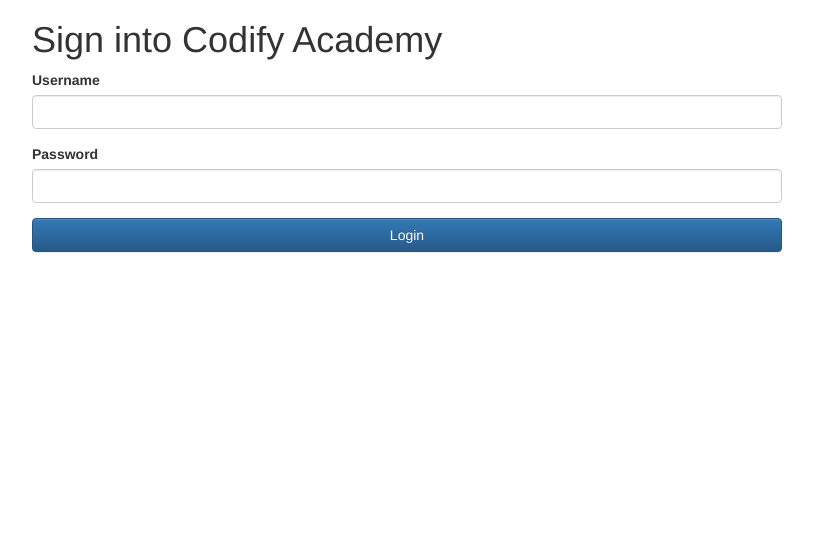
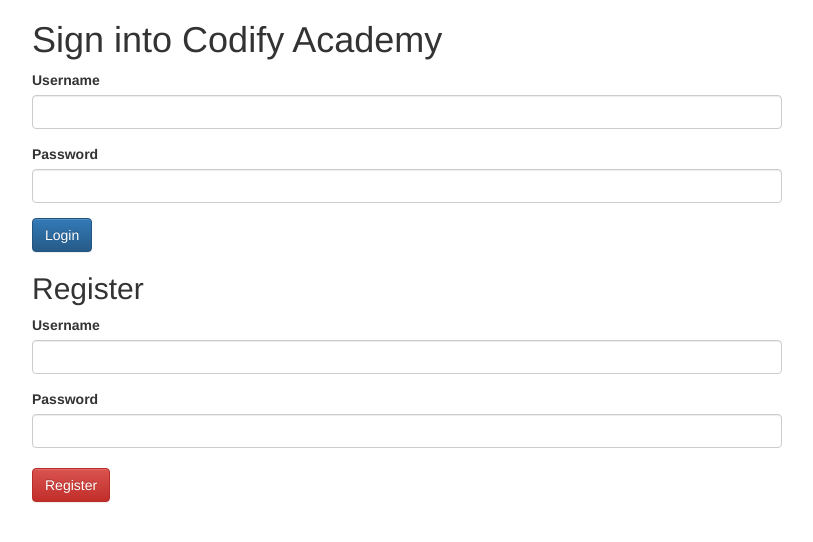
Before and after one commit to Rabinowitzmarc/login, a plain HTML site: page index.html in a window 1280 px wide. Shown: the whole page, without its empty margins (233-1046 px from the left). Drawn offline with nearby package versions, Linux system fonts and the light colour scheme.

Commit message:
Second Commit

```diff
--- a/css/main.css
+++ b/css/main.css
@@ -12,3 +12,7 @@
 	background-color: #d9534f;
 	transition: 0.3s all ease-in-out;
 }
+
+.btn-danger {
+	margin-top: 20px;
+}
--- a/index.html
+++ b/index.html
@@ -31,7 +31,18 @@
                     <input type="password" id="password" class="form-control">
               </div>
               <div class="form-group">
-                <button type="button" onclick="logMeIn()"class="btn btn-primary btn-block">Login</button>
+                <button type="button" onclick="logMeIn()"class="btn btn-primary btn-large">Login</button>
+              </div>
+              <h2> Register</h2>
+              <div class="form-group">
+                    <label>Username</label>
+                    <input id="registerUser" type="Username" class="form-control">
+              </div>
+              <div class="form-group">
+                    <label>Password</label>
+                    <input id="registerPassword" type="password"  class="form-control">
+              <div class="form-group">
+                <button type="button" onclick="registerMe()"class="btn btn-danger btn-large">Register</button>
               </div>
             </form>
             <div id="results"></div>
--- a/js/main.js
+++ b/js/main.js
@@ -14,10 +14,19 @@
   },
 ];
 
+//Allows the user to press the enter key to login
 var btn = document.getElementById("password");
     btn.addEventListener("keypress", function enterKey(e) {
     if (e.keyCode == 13) {
         logMeIn();
+    }
+},false);
+
+//Allows the user to press the enter key to register as a new user
+var btn = document.getElementById("registerPassword");
+    btn.addEventListener("keypress", function enterKey(e) {
+    if (e.keyCode == 13) {
+        registerMe();
     }
 },false);
 
@@ -50,3 +59,29 @@
   results.className = "failure"
   results.textContent = "Incorrect Username, " + username + " Please try again!";
 };
+
+// HTML line #45 is the onclick that registers new users
+function registerMe() {
+  //stores variable for new users names
+  var registerUser = document.getElementById('registerUser').value
+  //stores variable for new users passwords
+  var registerPassword = document.getElementById('registerPassword').value
+  //stores variable so that registerUser and registerPassword can be used as an object for userLogin
+  var newUser = {
+    user: registerUser,
+    pass: registerPassword
+  };
+//Loop for searching if users names already exsist. Also, wont let users create a password with less than 8 characters
+  for (var i = 0; i < userLogin.length; i++) {
+        if (registerUser == userLogin[i].user) {
+          alert ("That username is already in use, please choose another login!")
+          return;
+        } else if (registerPassword.length < 8) {
+          alert ("Password must be longer than 8 characters")
+          return;
+        };
+  };
+//Adds new user to the object userLogin
+  userLogin.push(newUser)
+  console.log(userLogin);
+};
```
